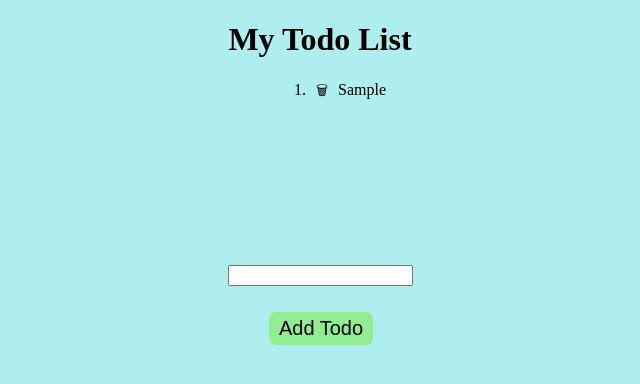
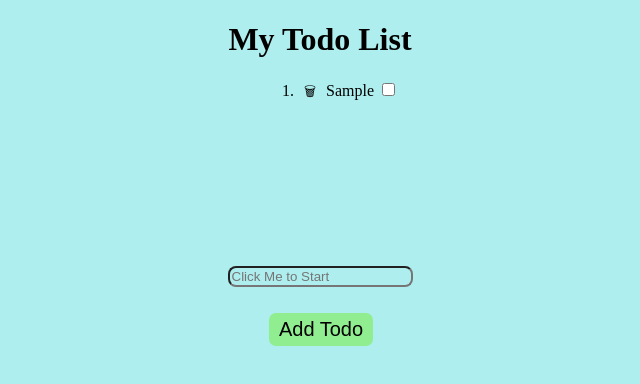
Before and after one commit to theylovecjawn/ToDo, a Vue app: page / in a window 1280 px wide. Both pictures are taken after typing "Sample" into the empty fields and a click on the button "Add Todo". Shown: the top 384 px of the page, without its empty margins (320-960 px from the left). Built offline with nearby package versions, Linux system fonts and the light colour scheme.

Commit message:
To DO DONE #1

```diff
--- a/src/App.vue
+++ b/src/App.vue
@@ -5,7 +5,10 @@
   let newTodo = ref("")
 
   function popUpTodo(){
-    todos.value.push(newTodo.value)
+    todos.value.push({
+      text: newTodo.value,
+      complete:false
+      })
     newTodo.value = ""
   }
   function deleteTodo(index){
@@ -18,10 +21,11 @@
   <ol>
   <li v-for="(todo, index) in todos">
     <button id="icon" @click="deleteTodo(index)">🗑</button>
-  {{ todo }}
+  {{ todo.text }}
+  <input type="checkbox" v-model="todo.complete">
   </li>
 </ol>
-<p><input v-model="newTodo" @keydown.enter="popUpTodo" id="inputBox"></p>
+<p><input v-model="newTodo" @keydown.enter="popUpTodo" id="inputBox" placeholder="Click Me to Start"></p>
 <p><button @click="popUpTodo" id="submitThing">Add Todo</button></p>
 </template>
 
@@ -66,7 +70,10 @@ p{
 }
 #inputBox{
   top: 145px;
-    position: relative;
+  position: relative;
+  background-color: transparent;
+  border-radius: 8px;
+
 }
 
 </style>
```
